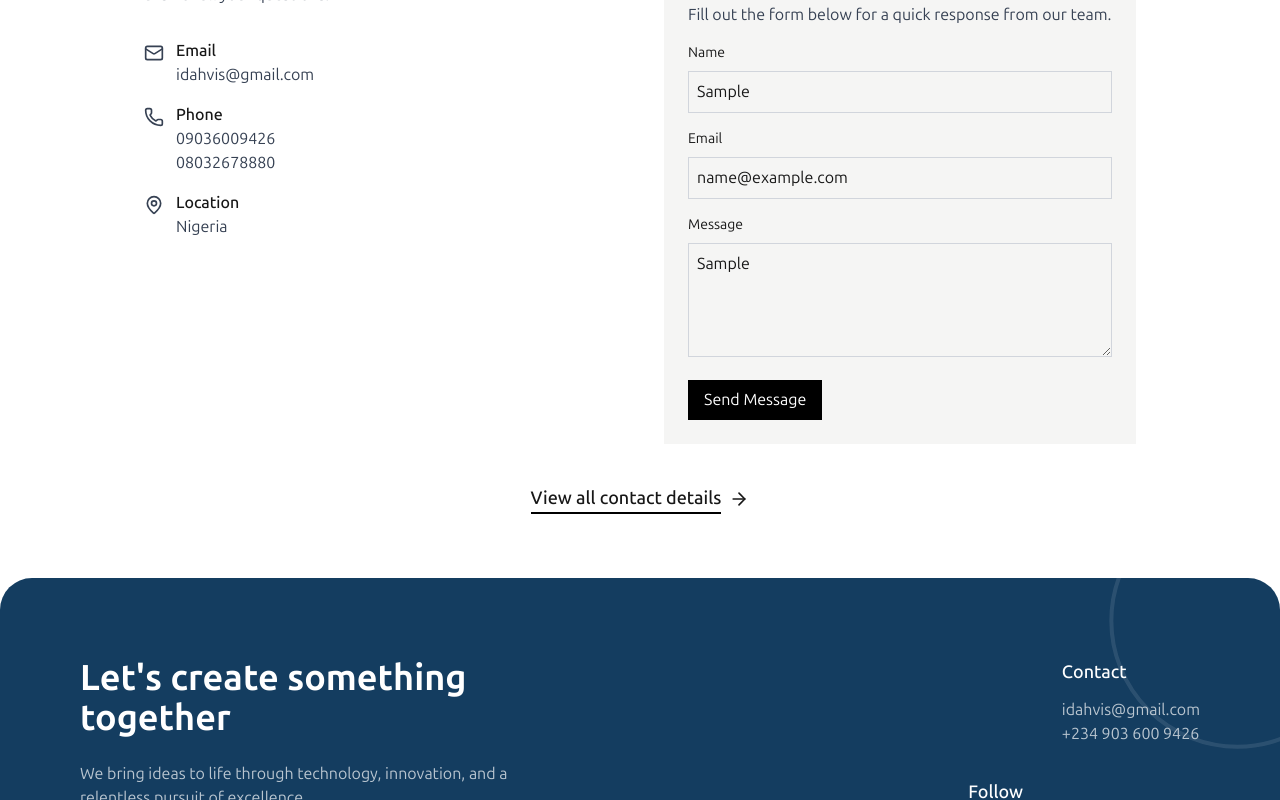
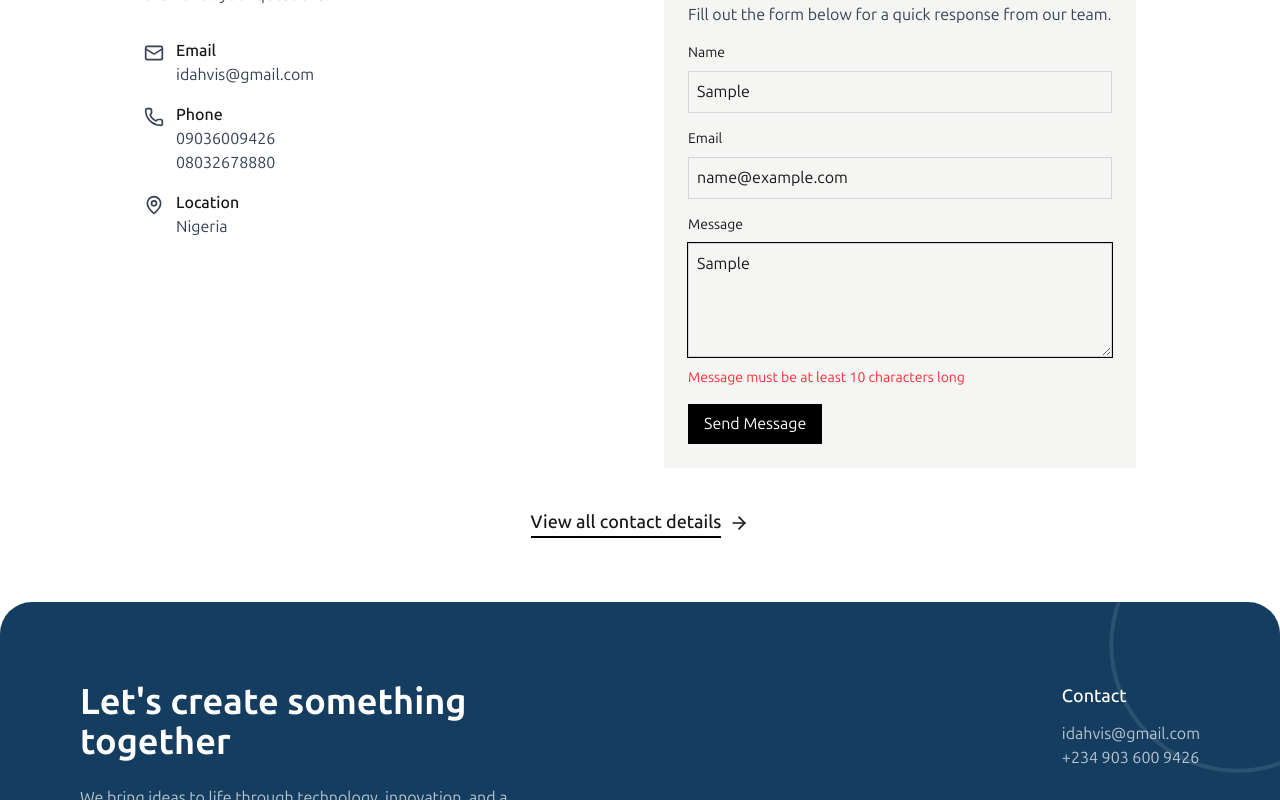
Before and after one commit to heismyke/idahvis, a Next.js app: page / in a window 1280 px wide. Both pictures are taken after typing "Sample", "name@example.com", "Sample" into the empty fields and a click on the button "Send Message". Shown: the part 2338-3138 px from the top of the page. Built offline with nearby package versions, Linux system fonts and the light colour scheme.

Commit message:
idahvis backend

```diff
--- a/app/components/contactUs_section.tsx
+++ b/app/components/contactUs_section.tsx
@@ -1,17 +1,92 @@
+
 'use client'
 
 import Link from 'next/link'
-import { Mail, Phone, MapPin, ArrowRight } from 'lucide-react'
+import { Mail, Phone, MapPin, ArrowRight, Loader2 } from 'lucide-react'
+import { useState } from 'react'
+import { z } from 'zod'
+import { useForm } from 'react-hook-form'
+import { zodResolver } from '@hookform/resolvers/zod'
+
+const contactFormSchema = z.object({
+  name: z.string().min(1, 'Name is required'),
+  email: z.string().min(1, 'Email is required').email('Invalid email format'),
+  message: z.string().min(10, 'Message must be at least 10 characters long'),
+})
+
+// ✅ Type inference from schema
+type ContactFormData = z.infer<typeof contactFormSchema>
 
 const ContactSection = () => {
+  // ✅ Form state management
+  const [isSubmitting, setIsSubmitting] = useState(false)
+  const [submitSuccess, setSubmitSuccess] = useState<boolean | null>(null)
+  const [errorMessage, setErrorMessage] = useState<string | null>(null)
+
+  // ✅ Initialize react-hook-form with Zod validation
+  const {
+    register,
+    handleSubmit,
+    formState: { errors },
+    reset,
+  } = useForm<ContactFormData>({
+    resolver: zodResolver(contactFormSchema),
+    defaultValues: {
+      name: '',
+      email: '',
+      message: '',
+    },
+  })
+
+  // ✅ Form submission handler for API Gateway
+  const onSubmit = async (data: ContactFormData) => {
+    setIsSubmitting(true)
+    setSubmitSuccess(null)
+    setErrorMessage(null)
+
+    try {
+      const apiGatewayUrl =
+        'https://xs1y905ufi.execute-api.eu-north-1.amazonaws.com/prod/message'
+
+      const response = await fetch(apiGatewayUrl, {
+        method: 'POST',
+        mode: 'cors',
+        headers: {
+          'Content-Type': 'application/json',
+        },
+        body: JSON.stringify({
+          Name: data.name,
+          Email: data.email,
+          Message: data.message,
+        }),
+      })
+
+      const responseData = await response.json()
+
+      if (!response.ok) {
+        throw new Error(responseData.error || responseData.message || 'Failed to submit form')
+      }
+
+      setSubmitSuccess(true)
+      reset() // Clear form
+    } catch (error) {
+      setSubmitSuccess(false)
+      setErrorMessage(error instanceof Error ? error.message : 'An unknown error occurred')
+    } finally {
+      setIsSubmitting(false)
+    }
+  }
+
   return (
     <section className="py-16 bg-white">
       <div className="container mx-auto px-4 max-w-5xl">
+        {/* ✅ Section Header */}
         <div className="mb-12">
           <h2 className="text-3xl font-bold mb-6">Get in Touch</h2>
         </div>
 
         <div className="grid grid-cols-1 md:grid-cols-2 gap-12">
+          {/* ✅ Left Side: Contact Information */}
           <div>
             <p className="text-gray-700 mb-8">
               We&apos;d love to hear from you. Whether you have a question about our services,
@@ -19,6 +94,7 @@ const ContactSection = () => {
             </p>
 
             <div className="space-y-4">
+              {/* Email Info */}
               <div className="flex items-start">
                 <Mail className="h-5 w-5 mr-3 mt-1 text-gray-700" />
                 <div>
@@ -27,6 +103,7 @@ const ContactSection = () => {
                 </div>
               </div>
 
+              {/* Phone Info */}
               <div className="flex items-start">
                 <Phone className="h-5 w-5 mr-3 mt-1 text-gray-700" />
                 <div>
@@ -36,6 +113,7 @@ const ContactSection = () => {
                 </div>
               </div>
 
+              {/* Location Info */}
               <div className="flex items-start">
                 <MapPin className="h-5 w-5 mr-3 mt-1 text-gray-700" />
                 <div>
@@ -46,12 +124,31 @@ const ContactSection = () => {
             </div>
           </div>
 
+          {/* ✅ Right Side: Contact Form */}
           <div className="bg-stone-100 p-6">
             <h3 className="text-xl font-semibold mb-4">Quick Contact</h3>
             <p className="text-gray-700 mb-4">
               Fill out the form below for a quick response from our team.
             </p>
-            <div className="space-y-4">
+
+            {/* ✅ Success Message */}
+            {submitSuccess === true && (
+              <div className="mb-4 p-4 bg-green-100 text-green-800 border border-green-200 rounded">
+                Thank you! Your message has been sent successfully.
+              </div>
+            )}
+
+            {/* ✅ Error Message */}
+            {submitSuccess === false && (
+              <div className="mb-4 p-4 bg-red-100 text-red-800 border border-red-200 rounded">
+                <p>Sorry, there was a problem sending your message.</p>
+                {errorMessage && <p className="text-sm mt-1">{errorMessage}</p>}
+              </div>
+            )}
+
+            {/* ✅ Contact Form */}
+            <form className="space-y-4" onSubmit={handleSubmit(onSubmit)}>
+              {/* Name Input */}
               <div>
                 <label className="block text-sm mb-2" htmlFor="name">
                   Name
@@ -59,10 +156,14 @@ const ContactSection = () => {
                 <input
                   type="text"
                   id="name"
+                  {...register('name')}
                   className="w-full p-2 border border-gray-300 focus:outline-none focus:ring-1 focus:ring-black"
                   placeholder="Your name"
                 />
+                {errors.name && <p className="text-red-500 text-sm mt-1">{errors.name.message}</p>}
               </div>
+
+              {/* Email Input */}
               <div>
                 <label className="block text-sm mb-2" htmlFor="email">
                   Email
@@ -70,10 +171,16 @@ const ContactSection = () => {
                 <input
                   type="email"
                   id="email"
+                  {...register('email')}
                   className="w-full p-2 border border-gray-300 focus:outline-none focus:ring-1 focus:ring-black"
                   placeholder="Your email"
                 />
+                {errors.email && (
+                  <p className="text-red-500 text-sm mt-1">{errors.email.message}</p>
+                )}
               </div>
+
+              {/* Message Input */}
               <div>
                 <label className="block text-sm mb-2" htmlFor="message">
                   Message
@@ -81,17 +188,35 @@ const ContactSection = () => {
                 <textarea
                   id="message"
                   rows={4}
+                  {...register('message')}
                   className="w-full p-2 border border-gray-300 focus:outline-none focus:ring-1 focus:ring-black"
                   placeholder="Your message"
-                ></textarea>
+                />
+                {errors.message && (
+                  <p className="text-red-500 text-sm mt-1">{errors.message.message}</p>
+                )}
               </div>
-              <button className="bg-black text-white px-4 py-2 hover:bg-gray-800 transition-colors duration-300">
-                Send Message
+
+              {/* Submit Button */}
+              <button
+                type="submit"
+                disabled={isSubmitting}
+                className="bg-black text-white px-4 py-2 hover:bg-gray-800 transition-colors duration-300 disabled:bg-gray-400 flex items-center justify-center"
+              >
+                {isSubmitting ? (
+                  <>
+                    <Loader2 className="animate-spin mr-2 h-4 w-4" />
+                    Sending...
+                  </>
+                ) : (
+                  'Send Message'
+                )}
               </button>
-            </div>
+            </form>
           </div>
         </div>
 
+        {/* ✅ Link to View More Contact Details */}
         <div className="mt-10 text-center">
           <Link href="/contact" className="inline-flex items-center group">
             <span className="text-lg font-medium border-b-2 border-black group-hover:border-gray-500 transition-colors duration-300">
--- /dev/null
+++ b/app/hooks/useContactForm.tsx
@@ -0,0 +1,31 @@
+
+// hooks/useContactForm.ts
+import { useForm } from 'react-hook-form'
+import { z } from 'zod'
+import { zodResolver } from '@hookform/resolvers/zod'
+
+// Define the schema
+export const contactFormSchema = z.object({
+  name: z.string().min(1, 'Name is required'),
+  email: z.string().min(1, 'Email is required').email('Invalid email format'),
+  phone: z.string().optional(),
+  subject: z.string().min(1, 'Subject is required'),
+  message: z.string().min(10, 'Message must be at least 10 characters long'),
+})
+
+// Infer TypeScript type from schema
+export type ContactFormData = z.infer<typeof contactFormSchema>
+
+// Custom hook encapsulating react-hook-form setup
+export const useContactForm = () => {
+  return useForm<ContactFormData>({
+    resolver: zodResolver(contactFormSchema),
+    defaultValues: {
+      name: '',
+      email: '',
+      phone: '',
+      subject: '',
+      message: '',
+    },
+  })
+}
```
